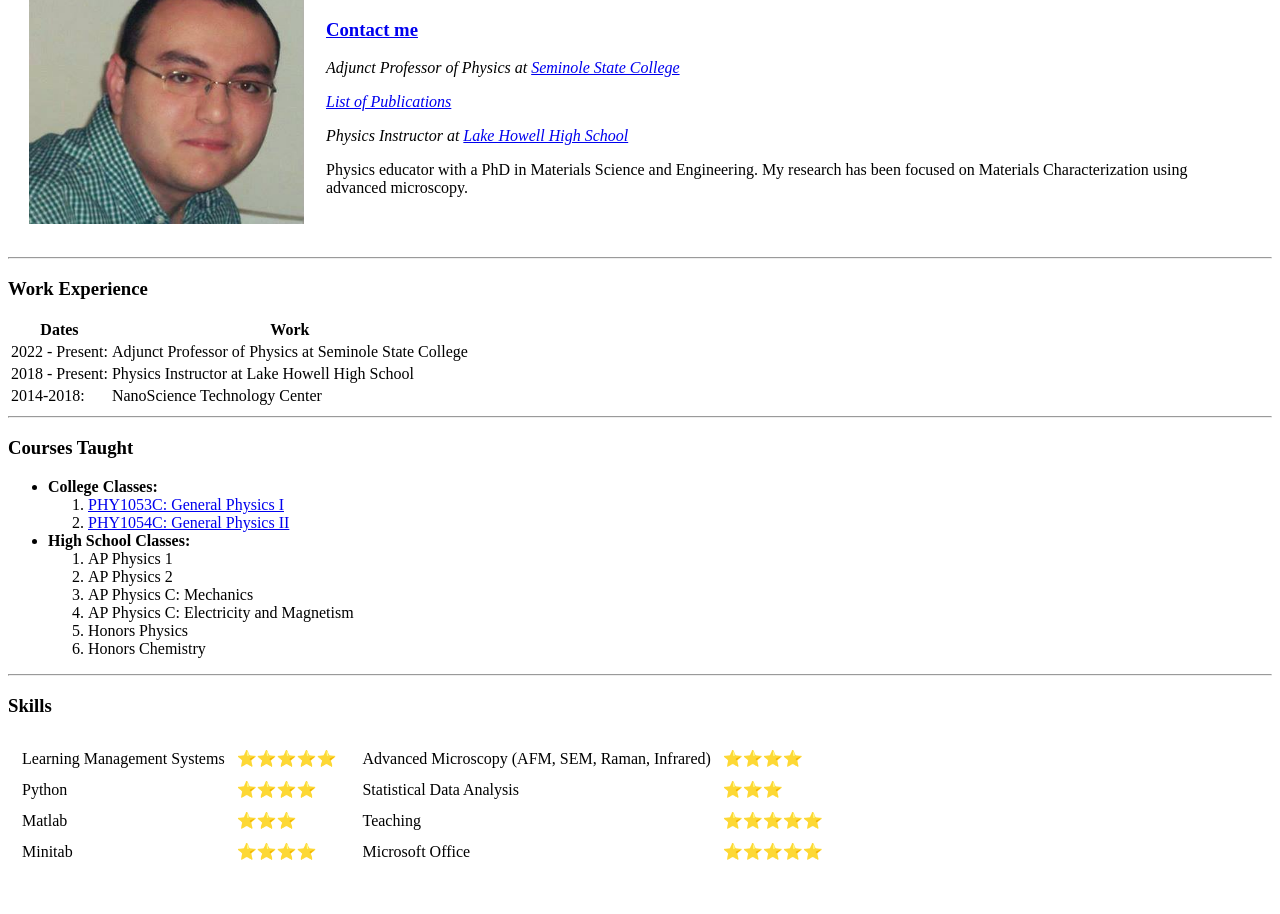
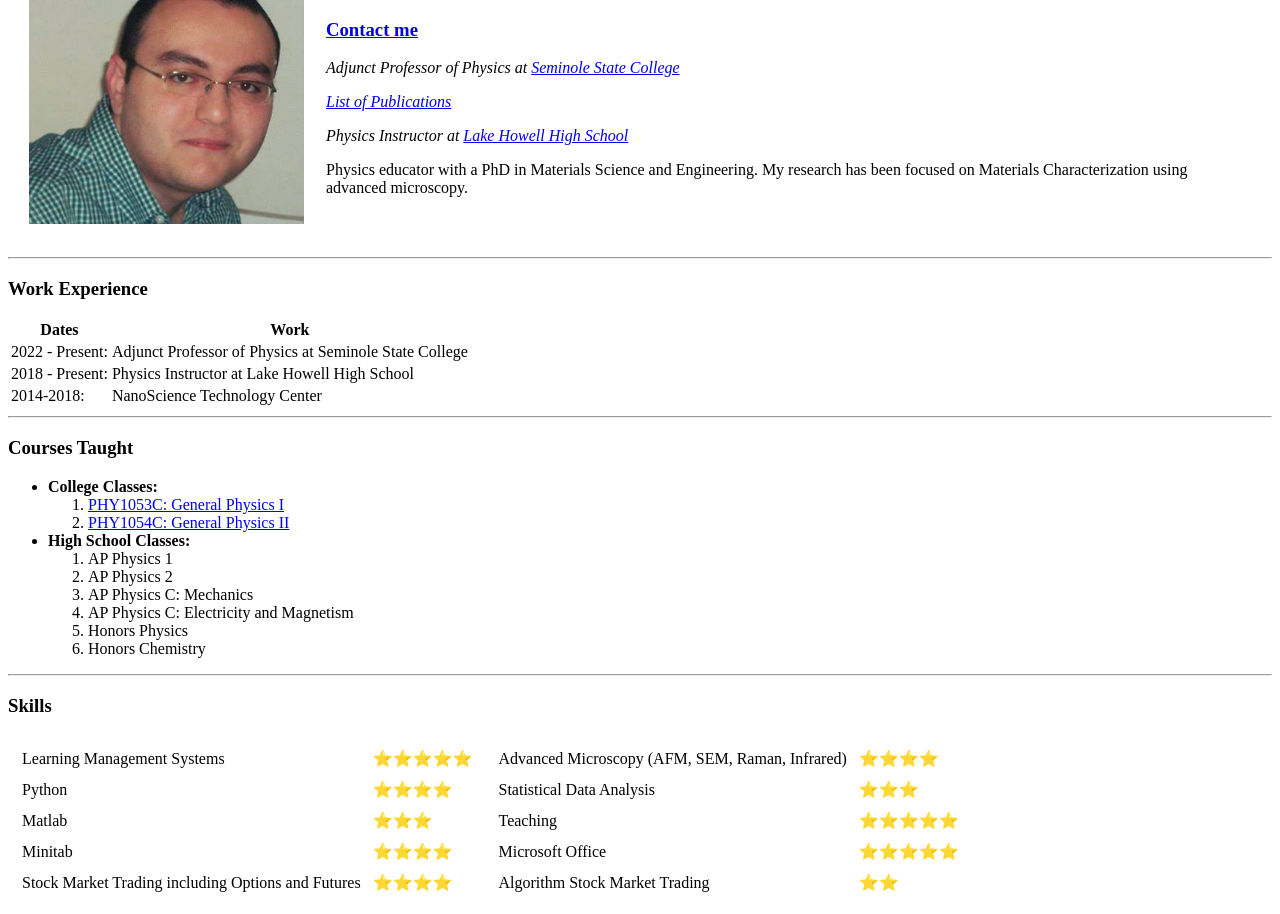
Before and after one commit to Mikhael37/cv, a plain HTML site: page index.html in a window 1280 px wide. Shown: the part 105-1019 px from the top of the page. Before the commit the page ends 988 px from the top, so only its background shows below. Drawn offline with Linux system fonts and the light colour scheme.

Commit message:
Update index.html

```diff
--- a/index.html
+++ b/index.html
@@ -79,6 +79,9 @@
                                 <td>Minitab</td>
                                 <td>⭐⭐⭐⭐</td>
                             </tr>
+                            <tr>
+                                <td>Stock Market Trading including Options and Futures</td>
+                                <td>⭐⭐⭐⭐</td>
 
                         </table>
                     </td>
@@ -101,6 +104,8 @@
                                 <td>Microsoft Office</td>
                                 <td>⭐⭐⭐⭐⭐</td>
                             </tr>
+                                <td>Algorithm Stock Market Trading</td>
+                                <td>⭐⭐</td>
                         </table>
                     </td>
                 </tr>
```
